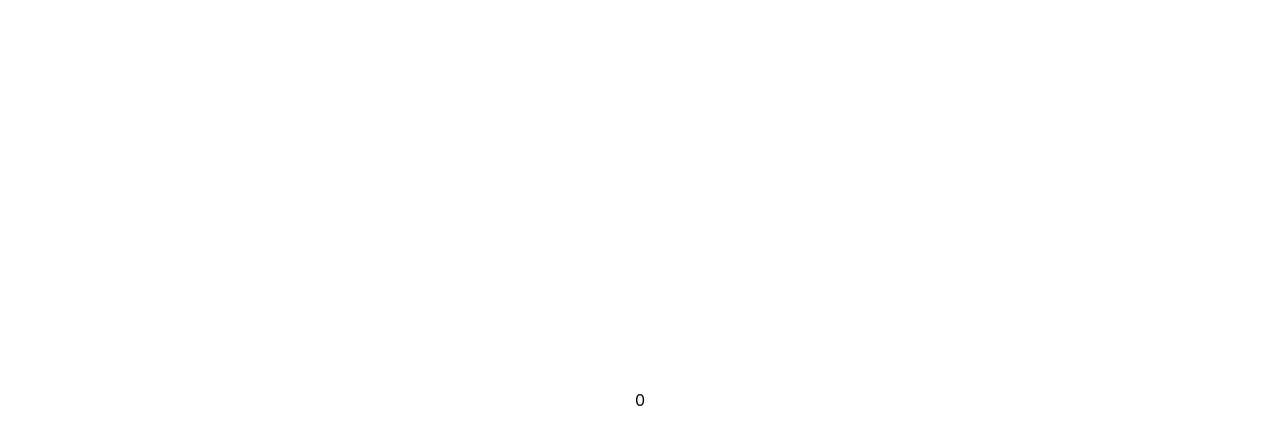
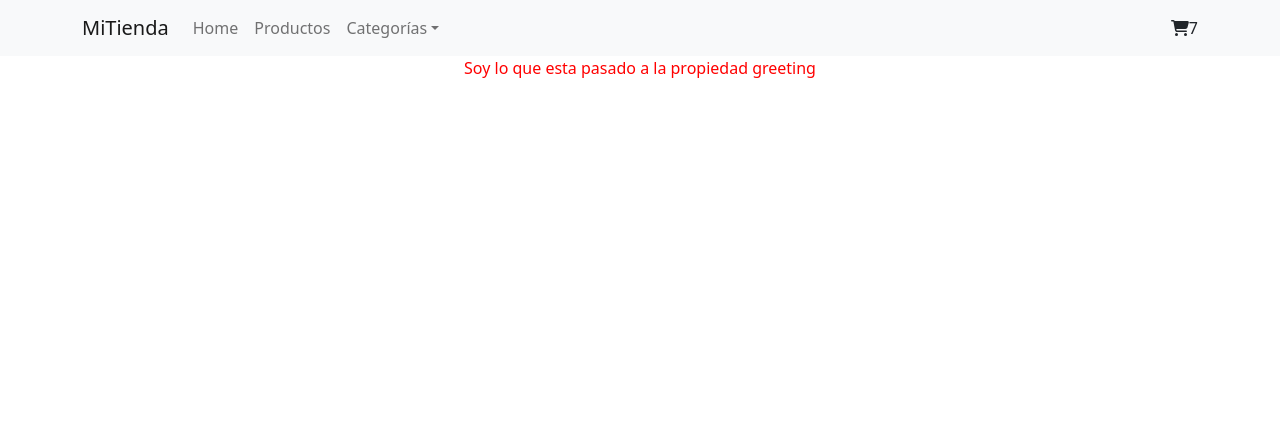
Before and after one commit to miguelorestecoding/proyectofinalreact, a React (Create React App) app: page / in a window 1280 px wide. Shown: the top 444 px of the page. Built offline with nearby package versions, Linux system fonts and the light colour scheme.

Commit message:
primera pre entrega

```diff
--- a/package.json
+++ b/package.json
@@ -3,10 +3,15 @@
   "version": "0.1.0",
   "private": true,
   "dependencies": {
+    "@fortawesome/fontawesome-svg-core": "^6.4.0",
+    "@fortawesome/free-solid-svg-icons": "^6.4.0",
+    "@fortawesome/react-fontawesome": "^0.2.0",
     "@testing-library/jest-dom": "^5.16.5",
     "@testing-library/react": "^13.4.0",
     "@testing-library/user-event": "^13.5.0",
+    "bootstrap": "^5.2.3",
     "react": "^18.2.0",
+    "react-bootstrap": "^2.7.4",
     "react-dom": "^18.2.0",
     "react-scripts": "5.0.1",
     "web-vitals": "^2.1.4"
--- a/src/App.jsx
+++ b/src/App.jsx
@@ -1,22 +1,19 @@
 import { useState } from "react";
+
 import "./App.css";
+import "bootstrap/dist/css/bootstrap.min.css";
+
+import NavBar from "./components/NavBar";
+import ItemListContainer from "./components/ItemListContainer";
 
 function App() {
+  // eslint-disable-next-line
   const [count, setCount] = useState(0);
 
   return (
     <div className="App">
-      <div
-        style={{
-          display: "flex",
-          justifyContent: "center",
-          alignItems: "center",
-          height: "100vh",
-          width: "100vw",
-        }}
-      >
-        <span>{count}</span>
-      </div>
+      <NavBar />
+      <ItemListContainer greeting="Soy lo que esta pasado a la propiedad greeting" />
     </div>
   );
 }
--- /dev/null
+++ b/src/components/CartWidget.jsx
@@ -0,0 +1,14 @@
+import React from "react";
+import { FontAwesomeIcon } from "@fortawesome/react-fontawesome";
+import { faCartShopping } from "@fortawesome/free-solid-svg-icons";
+
+const CartWidget = () => {
+  return (
+    <div>
+      <FontAwesomeIcon icon={faCartShopping} />
+      <span>7</span>
+    </div>
+  );
+};
+
+export default CartWidget;
--- /dev/null
+++ b/src/components/ItemListContainer.jsx
@@ -0,0 +1,17 @@
+import React from "react";
+
+const ItemListContainer = ({ greeting }) => {
+  return (
+    <div
+      style={{
+        alignItems: "center",
+        backgroundColor: "white",
+        color: "red",
+      }}
+    >
+      {greeting}
+    </div>
+  );
+};
+
+export default ItemListContainer;
--- /dev/null
+++ b/src/components/NavBar.jsx
@@ -0,0 +1,31 @@
+import React from "react";
+import Container from "react-bootstrap/Container";
+import Nav from "react-bootstrap/Nav";
+import Navbar from "react-bootstrap/Navbar";
+import NavDropdown from "react-bootstrap/NavDropdown";
+import CartWidget from "./CartWidget";
+
+const NavBar = () => {
+  return (
+    <Navbar bg="light" expand="lg">
+      <Container>
+        <Navbar.Brand href="#home">MiTienda</Navbar.Brand>
+        <Navbar.Toggle aria-controls="basic-navbar-nav" />
+        <Navbar.Collapse id="basic-navbar-nav">
+          <Nav className="me-auto">
+            <Nav.Link href="#home">Home</Nav.Link>
+            <Nav.Link href="#link">Productos</Nav.Link>
+            <NavDropdown title="Categorías" id="basic-nav-dropdown">
+              <NavDropdown.Item href="#action/3.1">Teléfonos</NavDropdown.Item>
+              <NavDropdown.Item href="#action/3.2">Tablets</NavDropdown.Item>
+              <NavDropdown.Item href="#action/3.3">Notebooks</NavDropdown.Item>
+            </NavDropdown>
+          </Nav>
+          <CartWidget />
+        </Navbar.Collapse>
+      </Container>
+    </Navbar>
+  );
+};
+
+export default NavBar;
```
Also changed, not shown: 1 other file (tests, documents, lock files or other folders).
